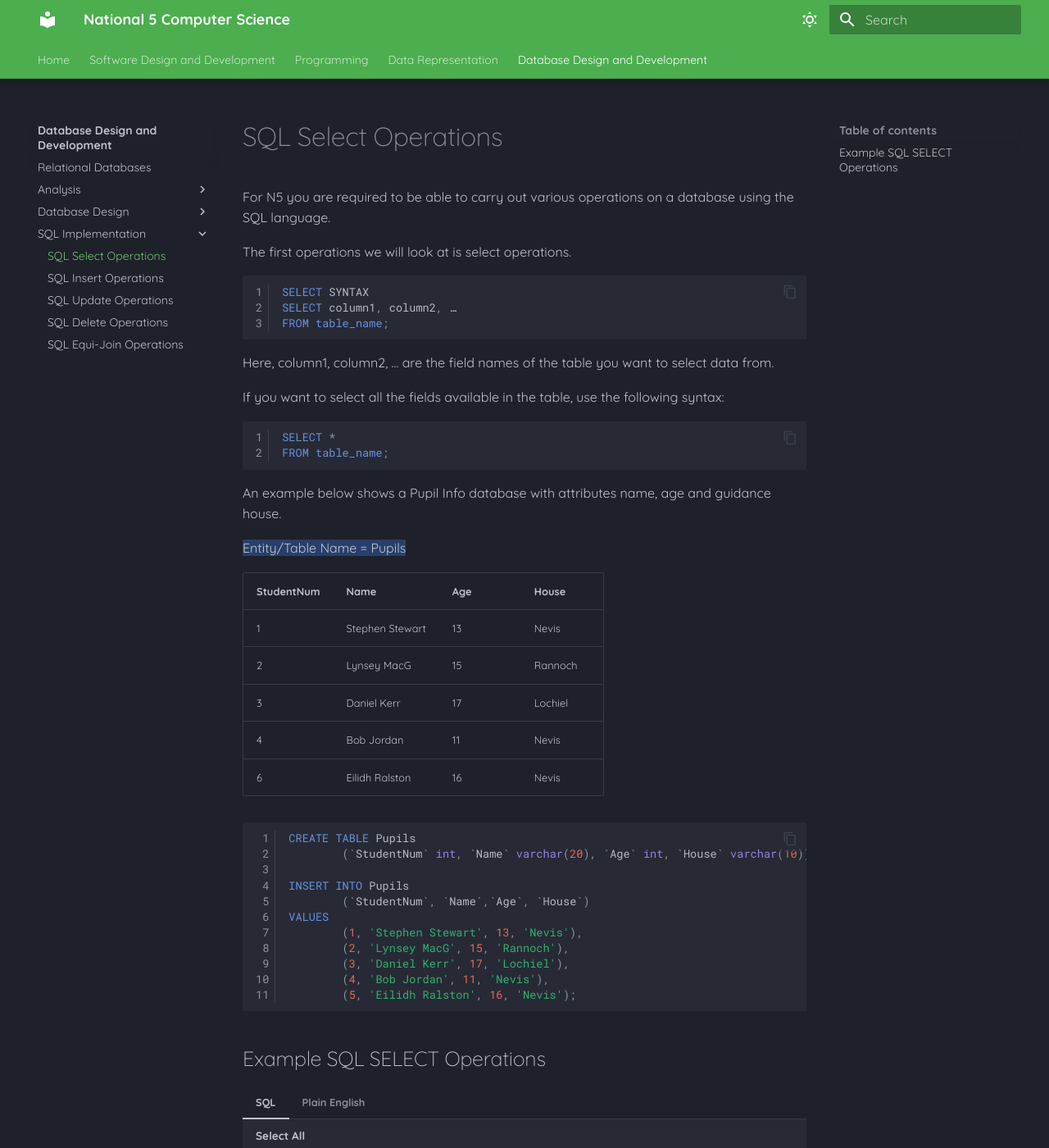
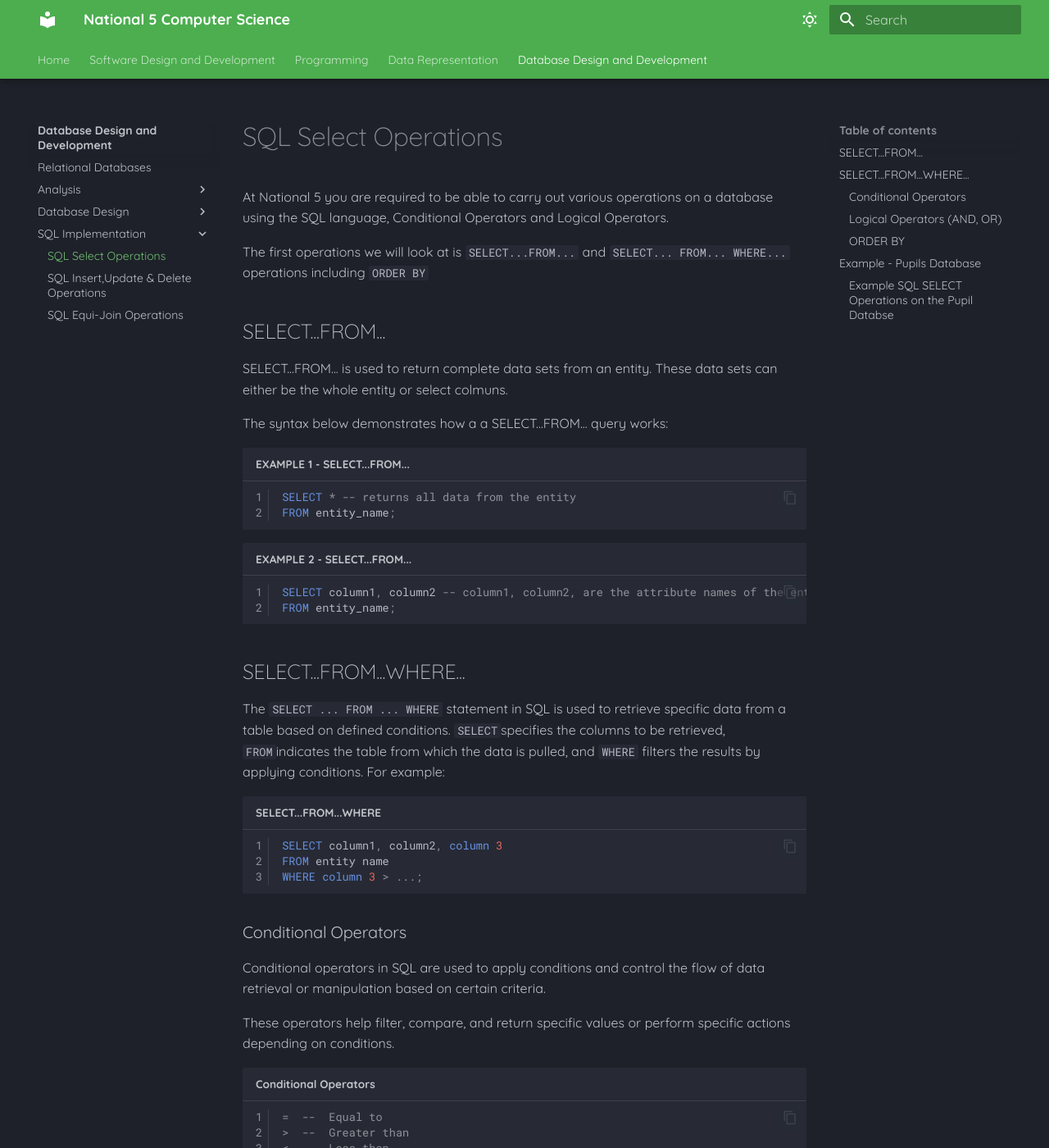
Before and after one commit to Mr-Wood-CS/National-5-CS, an MkDocs documentation site: the page built from docs/DDD/3.1-SQL-Select.md, in a window 1280 px wide and 1400 px high. Shown: the whole window at 82% size. Built offline with MkDocs 1.6.1 and Material for MkDocs 9.7.7, drawn with Linux system fonts in a browser that asks for light colours; some of the changed text lies outside the part shown.

Commit message:
update files

````diff
--- a/docs/DDD/3.1-SQL-Select.md
+++ b/docs/DDD/3.1-SQL-Select.md
@@ -1,23 +1,77 @@
 # SQL Select Operations
 
-For N5 you are required to be able to carry out various operations on a database using the SQL language.
+At National 5 you are required to be able to carry out various operations on a database using the SQL language, Conditional Operators and Logical Operators.
 
-The first operations we will look at is select operations.
+The first operations we will look at is `SELECT...FROM...` and `SELECT... FROM... WHERE...` operations including `ORDER BY`
 
-```sql linenums="1"
-SELECT SYNTAX
-SELECT column1, column2, …
-FROM table_name;
+## SELECT...FROM...
+
+SELECT...FROM... is used to return complete data sets from an entity. These data sets can either be the whole entity or select colmuns.
+
+The syntax below demonstrates how a a SELECT...FROM... query works:
+
+``` sql title="EXAMPLE 1 - SELECT...FROM..." linenums="1"
+SELECT * -- returns all data from the entity
+FROM entity_name;
 ```
-Here, column1, column2, ... are the field names of the table you want to select data from.
+``` sql title="EXAMPLE 2 - SELECT...FROM..." linenums="1"
+SELECT column1, column2 -- column1, column2, are the attribute names of the entity you want to select data from.
+FROM entity_name;
+```
 
-If you want to select all the fields available in the table, use the following syntax:
+## SELECT...FROM...WHERE...
 
-```sql linenums="1"
-SELECT *
-FROM table_name;
+The `SELECT ... FROM ... WHERE` statement in SQL is used to retrieve specific data from a table based on defined conditions. `SELECT `specifies the columns to be retrieved, `FROM`indicates the table from which the data is pulled, and `WHERE` filters the results by applying conditions. For example:
+
+``` sql title="SELECT...FROM...WHERE" linenums="1"
+SELECT column1, column2, column 3
+FROM entity name
+WHERE column 3 > ...;
 ```
-An example below shows a Pupil Info database with attributes name, age and guidance house.
+
+### Conditional Operators
+
+Conditional operators in SQL are used to apply conditions and control the flow of data retrieval or manipulation based on certain criteria.
+
+These operators help filter, compare, and return specific values or perform specific actions depending on conditions.
+
+``` sql title="Conditional Operators" linenums="1"
+=  --  Equal to
+>  --  Greater than
+<  --  Less than
+>= --  Greater than or equal to
+<= --  Less than or equal to
+<> --  Not equal to
+```
+### Logical Operators (AND, OR)
+
+Logical operators are used to combine multiple conditions in a WHERE clause.
+
+``` sql title="Logical Operators" linenums="1"
+AND -- Returns true if all conditions are true.
+OR  -- Returns true if at least one condition is true.
+```
+### ORDER BY
+
+The `ORDER BY` clause in SQL is used to sort query results in either ascending `(ASC)` or descending `(DESC)` order.
+
+By default, `ORDER BY` sorts in ascending order if `ASC `is not specified. For example:
+
+``` sql title="ORDER BY Ascending (ASC)" linenums="1"
+SELECT column1,column2, column3
+FROM entity name
+ORDER BY column3 ASC;
+```
+
+``` sql title="ORDER BY Ascending (DESC)" linenums="1"
+SELECT column1,column2, column3
+FROM entity name
+ORDER BY column3 DESC;
+```
+
+## Example - Pupils Database
+
+In the example below the `Pupils` database contains the attributes `name, age and guidance house`.
 
 ==Entity/Table Name = Pupils==
 
@@ -29,21 +83,7 @@ An example below shows a Pupil Info database with attributes name, age and guida
 | 4          | Bob Jordan      | 11  | Nevis
 | 6          | Eilidh Ralston  | 16  | Nevis
 
-```sql linenums="1"
-CREATE TABLE Pupils
-        (`StudentNum` int, `Name` varchar(20), `Age` int, `House` varchar(10));
-
-INSERT INTO Pupils
-        (`StudentNum`, `Name`,`Age`, `House`)
-VALUES
-        (1, 'Stephen Stewart', 13, 'Nevis'),
-        (2, 'Lynsey MacG', 15, 'Rannoch'),
-        (3, 'Daniel Kerr', 17, 'Lochiel'),
-        (4, 'Bob Jordan', 11, 'Nevis'),
-        (5, 'Eilidh Ralston', 16, 'Nevis');
-```
-
-## Example SQL SELECT Operations
+### Example SQL SELECT Operations on the Pupil Databse
 
 === "SQL"
 
--- a/mkdocs.yml
+++ b/mkdocs.yml
@@ -60,11 +60,10 @@ nav:
       - Database Design:
         - Database Relationships: 'DDD/2.6-Entity-Relationship-Diagrams.md'
         - Data Dictionaries: 'DDD/2.4-Data-Dictionaries.md'
+        - Query Design: 'DDD/2.7-Query-Design.md'
       - SQL Implementation:
         - SQL Select Operations: 'DDD/3.1-SQL-Select.md'
-        - SQL Insert Operations: 'DDD/3.4-SQL-Insert.md'
-        - SQL Update Operations: 'DDD/3.3-SQL-Update.md'
-        - SQL Delete Operations: 'DDD/3.2-SQL-Delete.md'
+        - SQL Insert,Update & Delete Operations: 'DDD/3.2-SQL-Insert.md'
         - SQL Equi-Join Operations: 'DDD/3.5-SQL-Equi-Joins.md'
 markdown_extensions:
   - admonition
````
Also changed, not shown: docs/DDD/2.7-Query-Design.md (+51 -0 lines), docs/DDD/3.2-SQL-Insert.md (added, +32 -0 lines), docs/DDD/3.4-SQL-Insert.md (deleted, +0 -16 lines), docs/DDD/3.5-SQL-Equi-Joins.md (+3 -3 lines), docs/DDD/3.4-SQL-Delete.md (renamed from docs/DDD/3.2-SQL-Delete.md), docs/Images/DB-Example-Designing-a-Query.png (added), docs/Images/DB-Query-Design-Example-Q.png (added).
